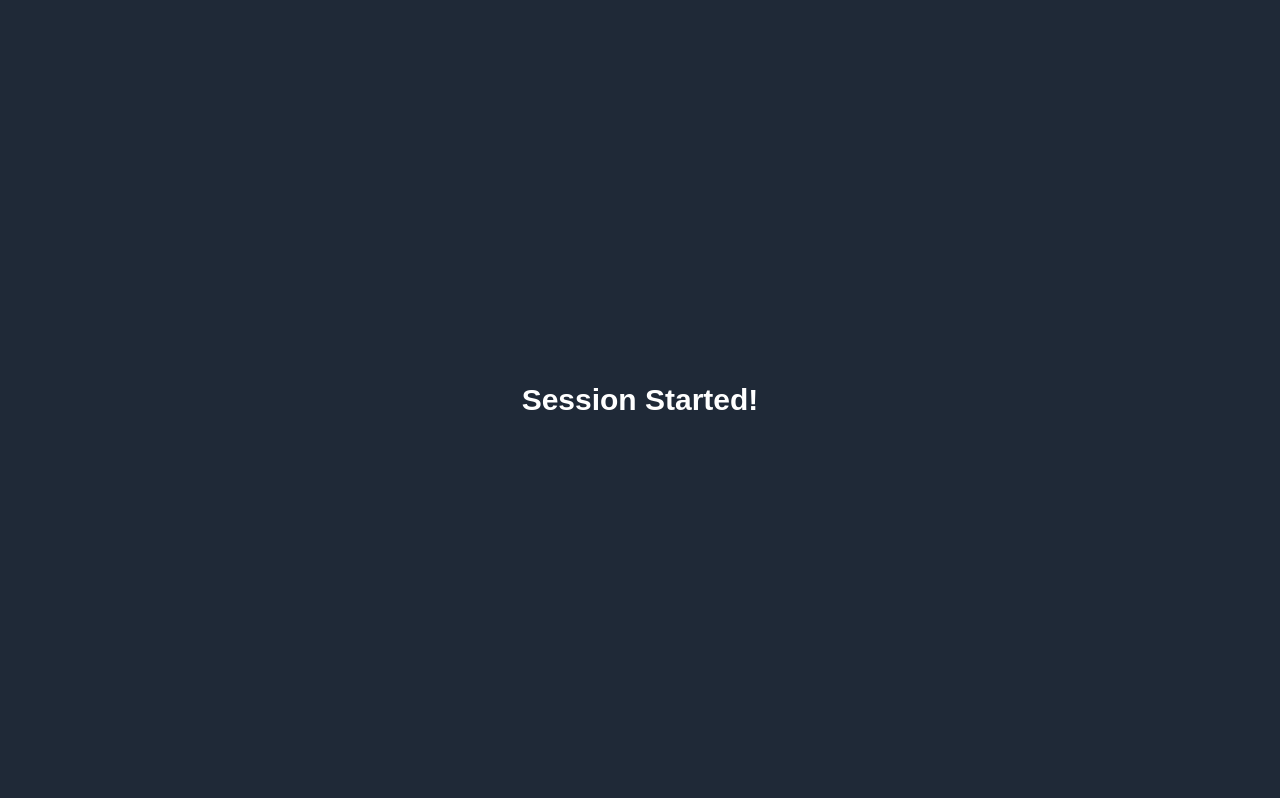
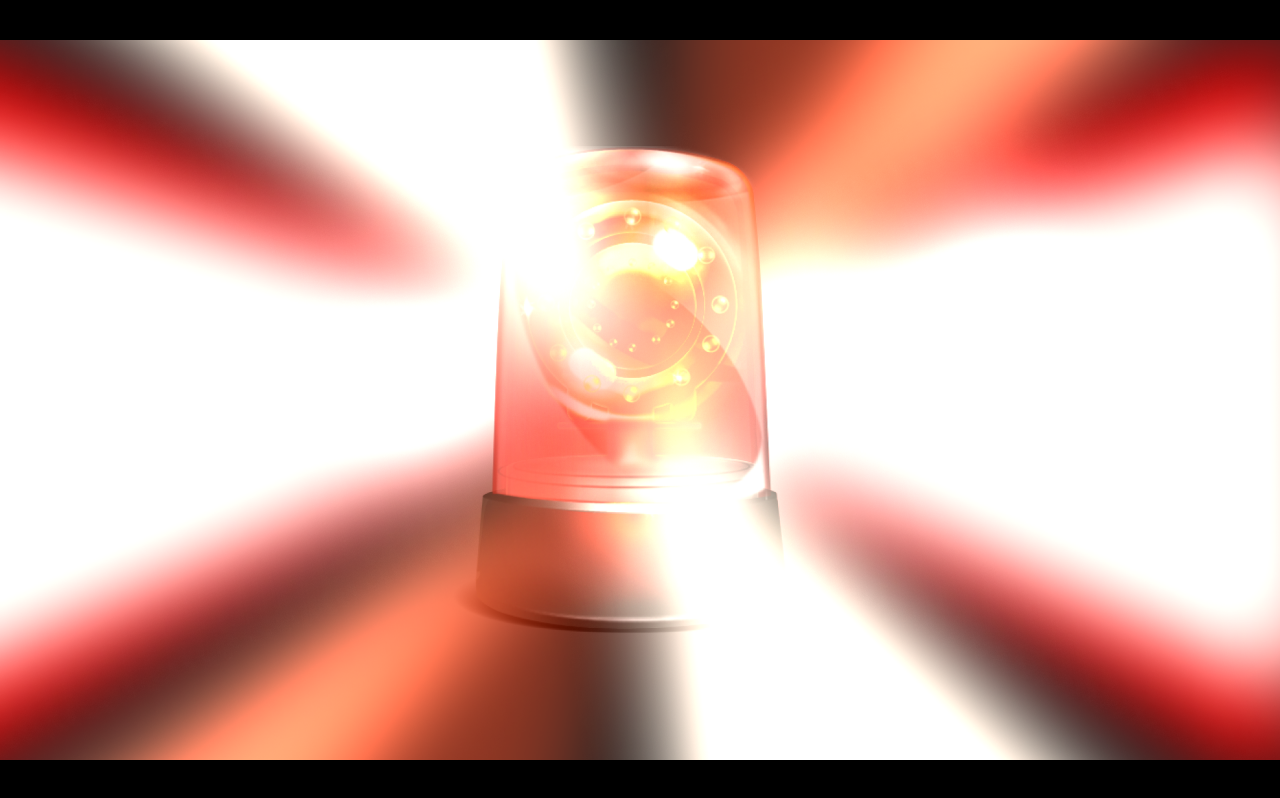
Before and after one commit to martinfuglset/gibraltar-game, a Next.js app: page /session in a window 1280 px wide. Built offline with nearby package versions, Linux system fonts and the light colour scheme.

Commit message:
add alarm siren

```diff
--- a/app/session/page.js
+++ b/app/session/page.js
@@ -1,7 +1,7 @@
 export default function Session() {
   return (
-    <div className="flex items-center justify-center min-h-screen bg-gray-800 text-white">
-      <h1 className="text-3xl font-bold">Session Started!</h1>
+    <div className="flex items-center justify-center min-h-screen bg-black text-white">
+      <img src="/Opening_movie.png" alt="Opening Movie" />
     </div>
   );
 }
```
Also changed, not shown: public/Opening_movie.png (added).
